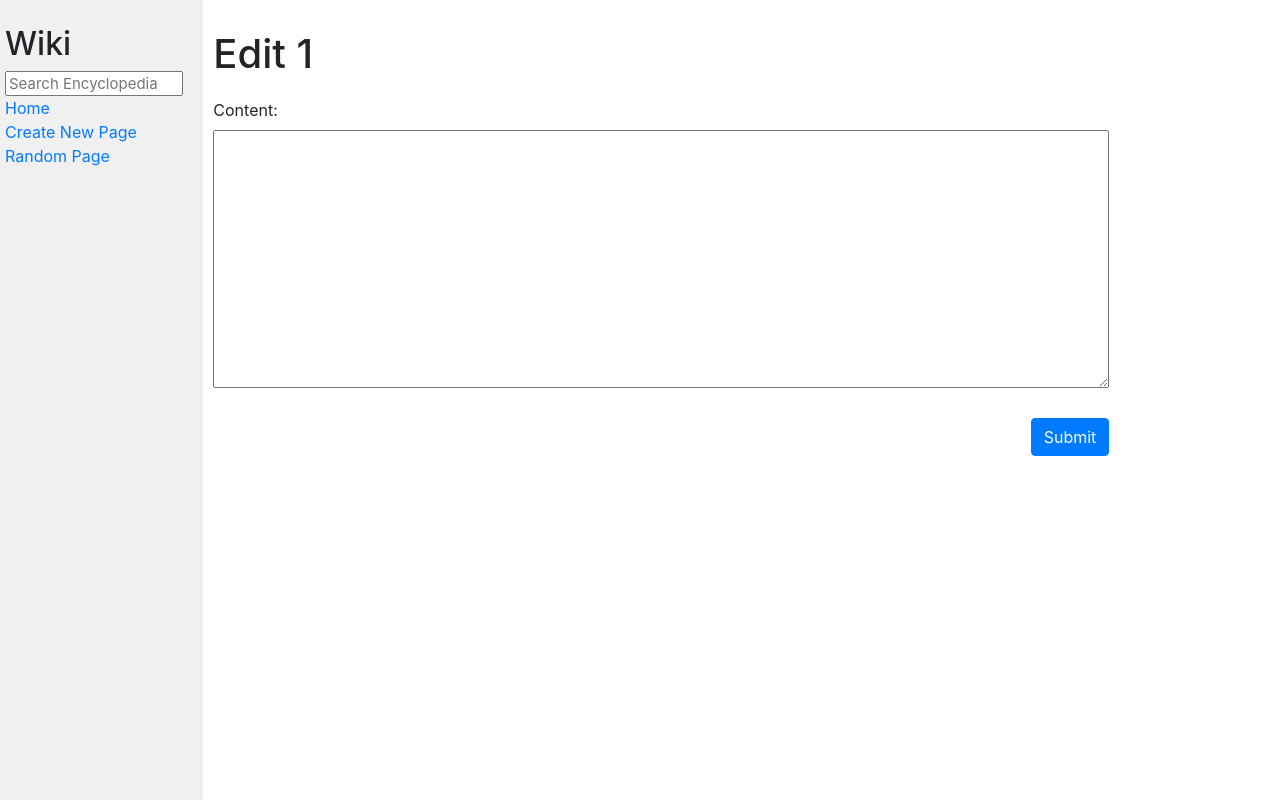
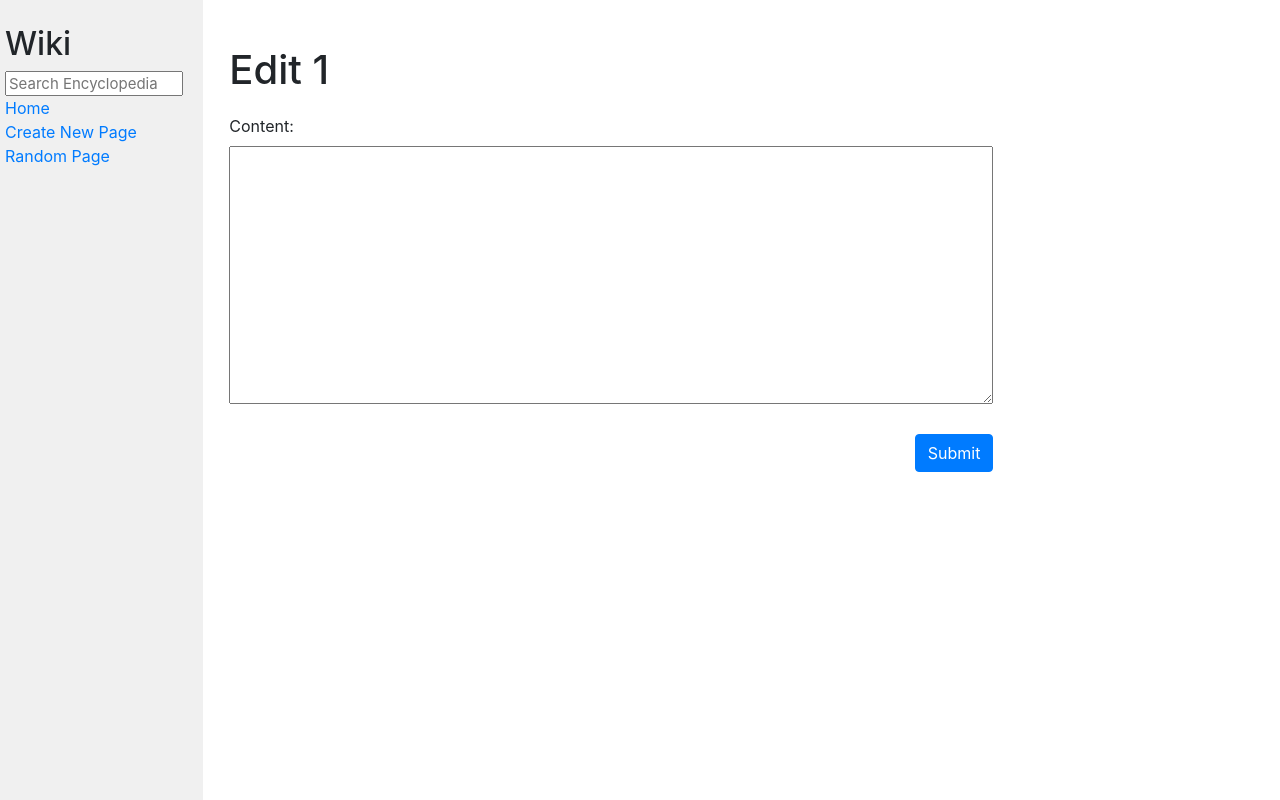
Before and after one commit to Sant720/web50, a Django app: page /wiki/1/edit in a window 1280 px wide. Run offline with Django 3.2, Linux system fonts and the light colour scheme; some libraries are stand-ins or nearby versions.

Commit message:
Add content styling div

```diff
--- a/project-1/wiki/encyclopedia/templates/encyclopedia/edit.html
+++ b/project-1/wiki/encyclopedia/templates/encyclopedia/edit.html
@@ -5,7 +5,8 @@ Edit {{ entry }}
 {% endblock title %}
 
 {% block body %}
-<h1>Edit {{ entry }}</h1>
+<div class="content">
+    <h1>Edit {{ entry }}</h1>
 <div class="form">
     <form action="{% url 'wiki:wiki' %}{{ entry }}/edit" method="post">
         {% csrf_token %}
@@ -15,6 +16,7 @@ Edit {{ entry }}
         </div>
     </form>
 </div>
+</div>
 
 {{ content }}
 
--- a/project-1/wiki/encyclopedia/templates/encyclopedia/index.html
+++ b/project-1/wiki/encyclopedia/templates/encyclopedia/index.html
@@ -5,6 +5,7 @@
 {% endblock %}
 
 {% block body %}
+<div class="content">
     <h1>All Pages</h1>
 
     <ul>
@@ -12,5 +13,6 @@
             <li><a href="wiki/{{entry}}">{{ entry }}</a></li>
         {% endfor %}
     </ul>
+</div>
 
 {% endblock %}
```
